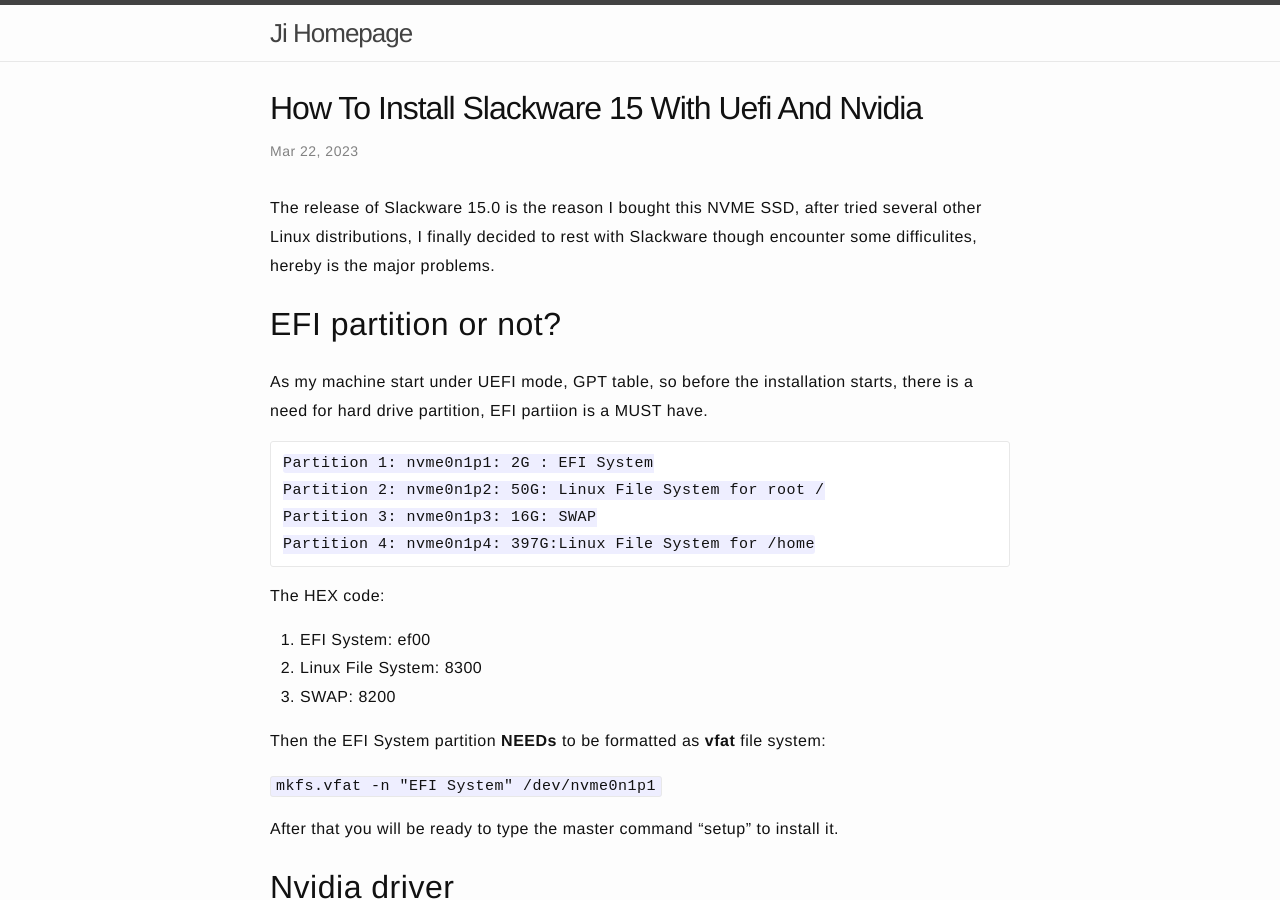
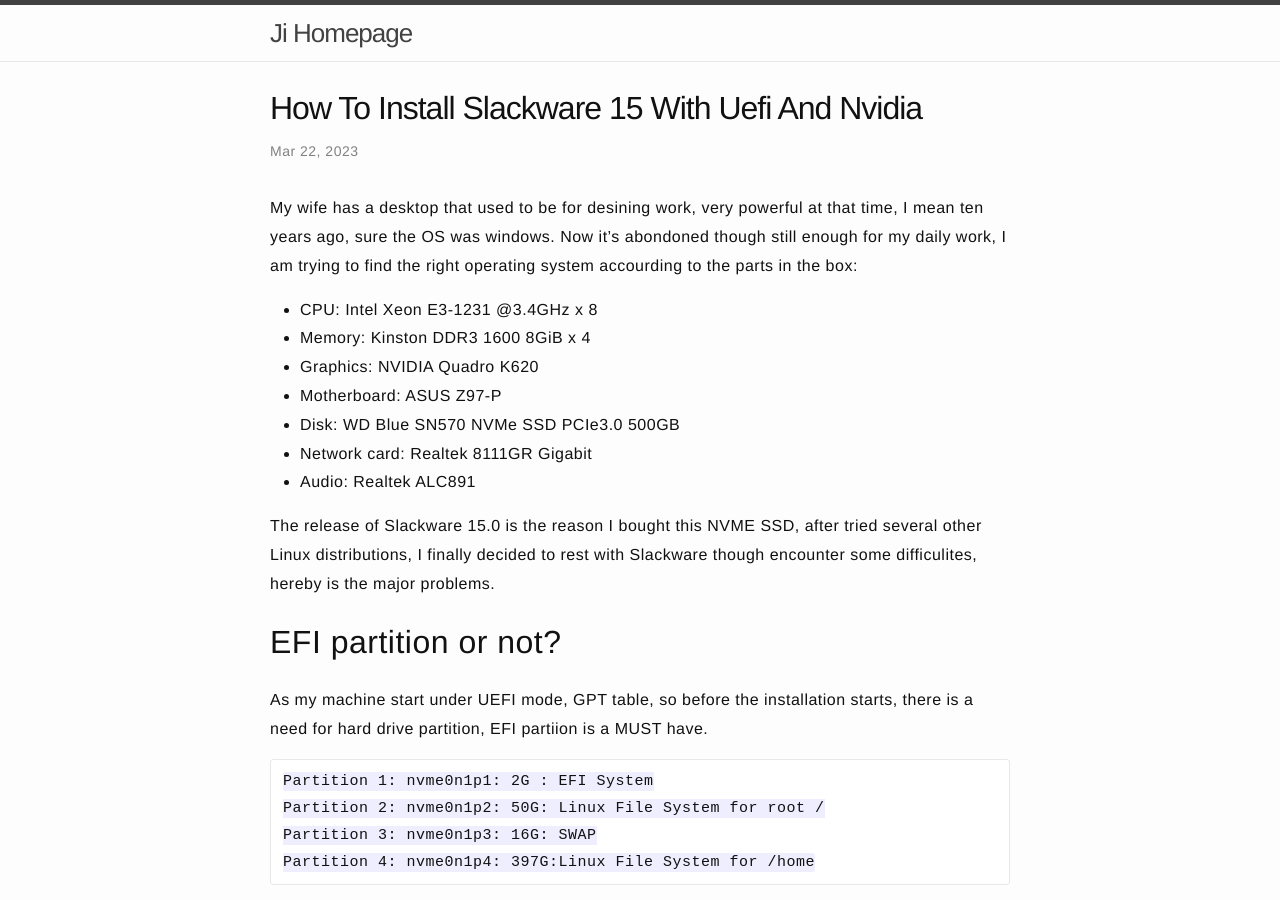
Before and after one commit to jazzi/jazzi.github.io, a Jekyll site: the page built from _posts/2023-03-22-how-to-install-slackware-15-with-uefi-and-nvidia.md, in a window 1280 px wide and 900 px high. Built offline with Jekyll 4.4.1, drawn with Linux system fonts in a browser that asks for light colours.

```diff
--- a/_posts/2023-03-22-how-to-install-slackware-15-with-uefi-and-nvidia.md
+++ b/_posts/2023-03-22-how-to-install-slackware-15-with-uefi-and-nvidia.md
@@ -1,6 +1,16 @@
 ---
 layout: post
 ---
+
+My wife has a desktop that used to be for desining work, very powerful at that time, I mean ten years ago, sure the OS was windows. Now it's abondoned though still enough for my daily work, I am trying to find the right operating system accourding to the parts in the box:
+
+* CPU: Intel Xeon E3-1231 @3.4GHz x 8
+* Memory: Kinston DDR3 1600 8GiB x 4
+* Graphics: NVIDIA Quadro K620
+* Motherboard: ASUS Z97-P
+* Disk: WD Blue SN570 NVMe SSD PCIe3.0 500GB
+* Network card: Realtek 8111GR Gigabit
+* Audio: Realtek ALC891
 
 The release of Slackware 15.0 is the reason I bought this NVME SSD, after tried several other Linux distributions, I finally decided to rest with Slackware though encounter some difficulites, hereby is the major problems.
 
```
Also changed, not shown: _posts/2022-12-22-os-hopping-for-desktop.md (deleted, +0 -13 lines).
